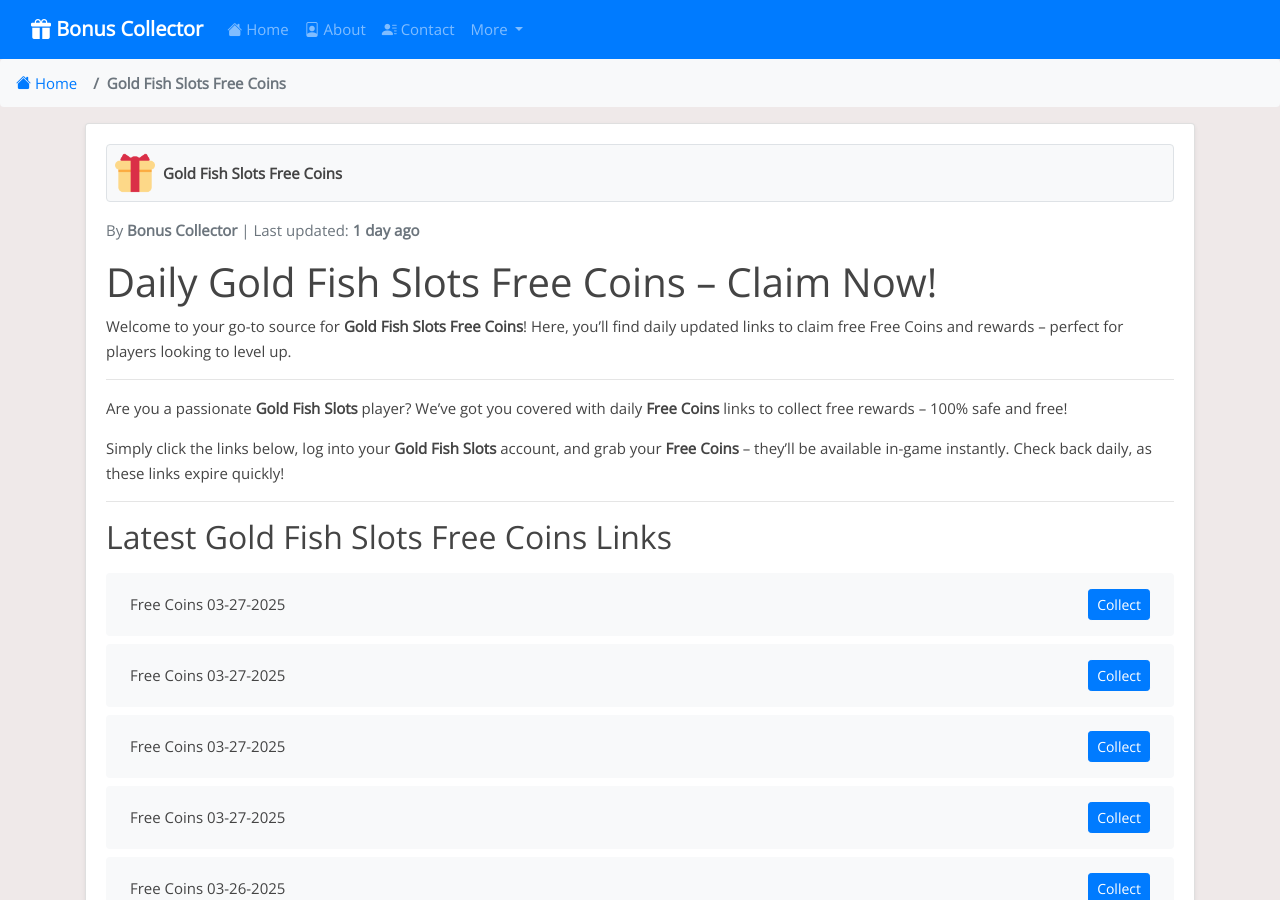
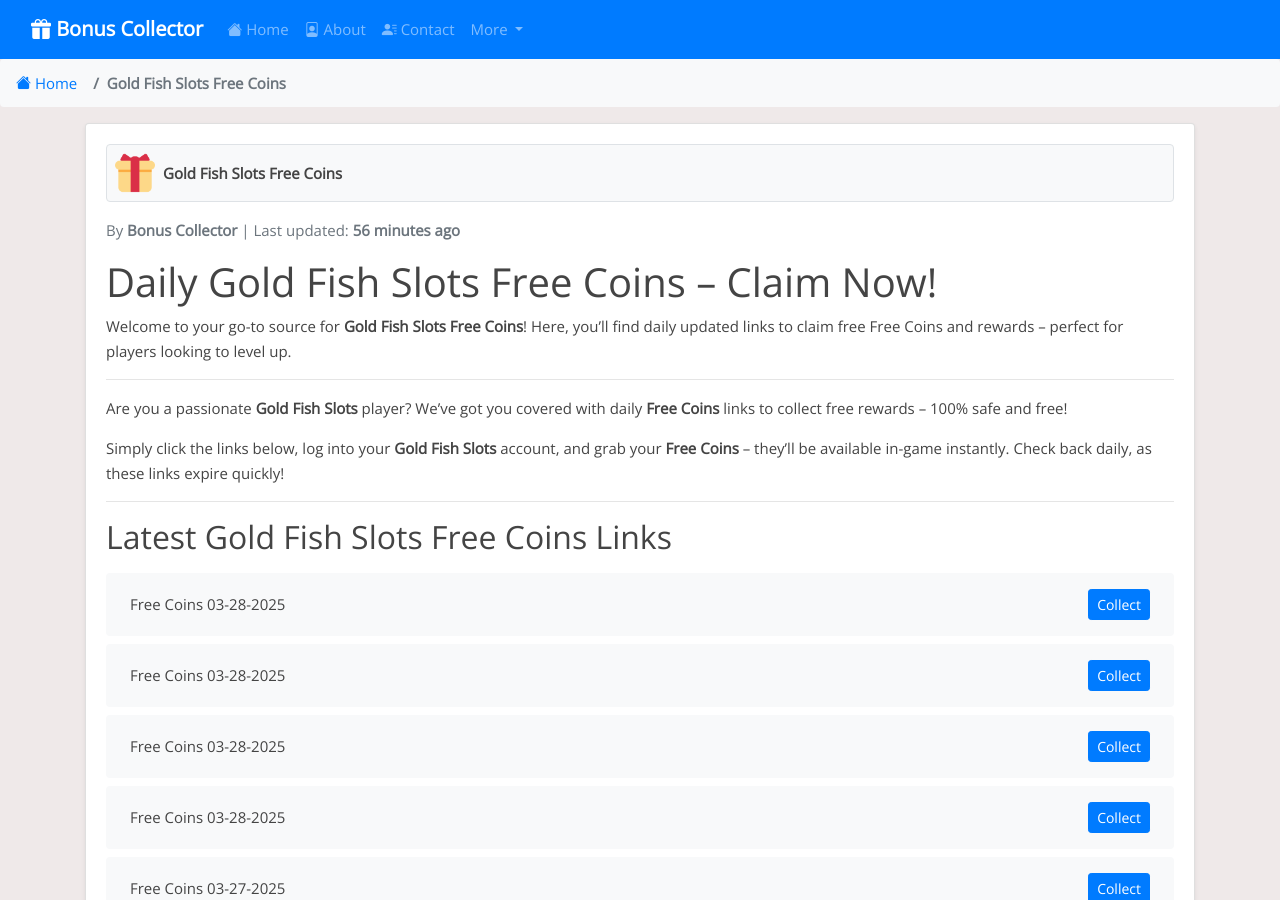
Before and after one commit to iamrohan99/bc-net, a Jekyll site: the page built from _posts/2024-08-08-gold-fish-slots.md, in a window 1280 px wide and 900 px high. Built offline with Jekyll 4.4.1, drawn with Linux system fonts in a browser that asks for light colours; some of the changed text lies outside the part shown.

Commit message:
Update gold-fish-slots reward links, content, and last modified date - 2025-03-28 04:30

```diff
--- a/_data/include_files.yml
+++ b/_data/include_files.yml
@@ -53,7 +53,7 @@ heart-of-vegas.html:
 solitaire-grand-harvest.html:
   last_modified: "2025-03-26T19:20:37Z"
 gold-fish-slots.html:
-  last_modified: "2025-03-27T04:28:50Z"
+  last_modified: "2025-03-28T04:30:07Z"
 zynga-poker.html:
   last_modified: "2025-03-28T04:29:37Z"
 game-of-thrones-slots.html:
--- a/_includes/gold-fish-slots.html
+++ b/_includes/gold-fish-slots.html
@@ -1,4 +1,20 @@
 <ul class="list-group mt-3 mb-4">
+  <li class="list-group-item d-flex justify-content-between align-items-center">
+    <span>Free Coins 03-28-2025</span>
+    <a href="http://bit.ly/43LgPXd" class="btn btn-primary btn-sm">Collect</a>
+  </li>
+  <li class="list-group-item d-flex justify-content-between align-items-center">
+    <span>Free Coins 03-28-2025</span>
+    <a href="http://bit.ly/43XEW4M" class="btn btn-primary btn-sm">Collect</a>
+  </li>
+  <li class="list-group-item d-flex justify-content-between align-items-center">
+    <span>Free Coins 03-28-2025</span>
+    <a href="https://bit.ly/421qS7Q" class="btn btn-primary btn-sm">Collect</a>
+  </li>
+  <li class="list-group-item d-flex justify-content-between align-items-center">
+    <span>Free Coins 03-28-2025</span>
+    <a href="https://bit.ly/4iImoKD" class="btn btn-primary btn-sm">Collect</a>
+  </li>
   <li class="list-group-item d-flex justify-content-between align-items-center">
     <span>Free Coins 03-27-2025</span>
     <a href="http://bit.ly/424zr1R" class="btn btn-primary btn-sm">Collect</a>
@@ -383,20 +399,4 @@
     <span>Free Coins 03-02-2025</span>
     <a href="http://bit.ly/3DcjNck" class="btn btn-primary btn-sm">Collect</a>
   </li>
-  <li class="list-group-item d-flex justify-content-between align-items-center">
-    <span>Free Coins 03-01-2025</span>
-    <a href="http://bit.ly/3QBjSsY" class="btn btn-primary btn-sm">Collect</a>
-  </li>
-  <li class="list-group-item d-flex justify-content-between align-items-center">
-    <span>Free Coins 03-01-2025</span>
-    <a href="https://bit.ly/4bg0sU9" class="btn btn-primary btn-sm">Collect</a>
-  </li>
-  <li class="list-group-item d-flex justify-content-between align-items-center">
-    <span>Free Coins 03-01-2025</span>
-    <a href="http://bit.ly/3DchlCq" class="btn btn-primary btn-sm">Collect</a>
-  </li>
-  <li class="list-group-item d-flex justify-content-between align-items-center">
-    <span>Free Coins 03-01-2025</span>
-    <a href="https://bit.ly/4bnGXcs" class="btn btn-primary btn-sm">Collect</a>
-  </li>
 </ul>
```
Also changed, not shown: links-json/gold-fish-slots.json (+16 -16 lines).
